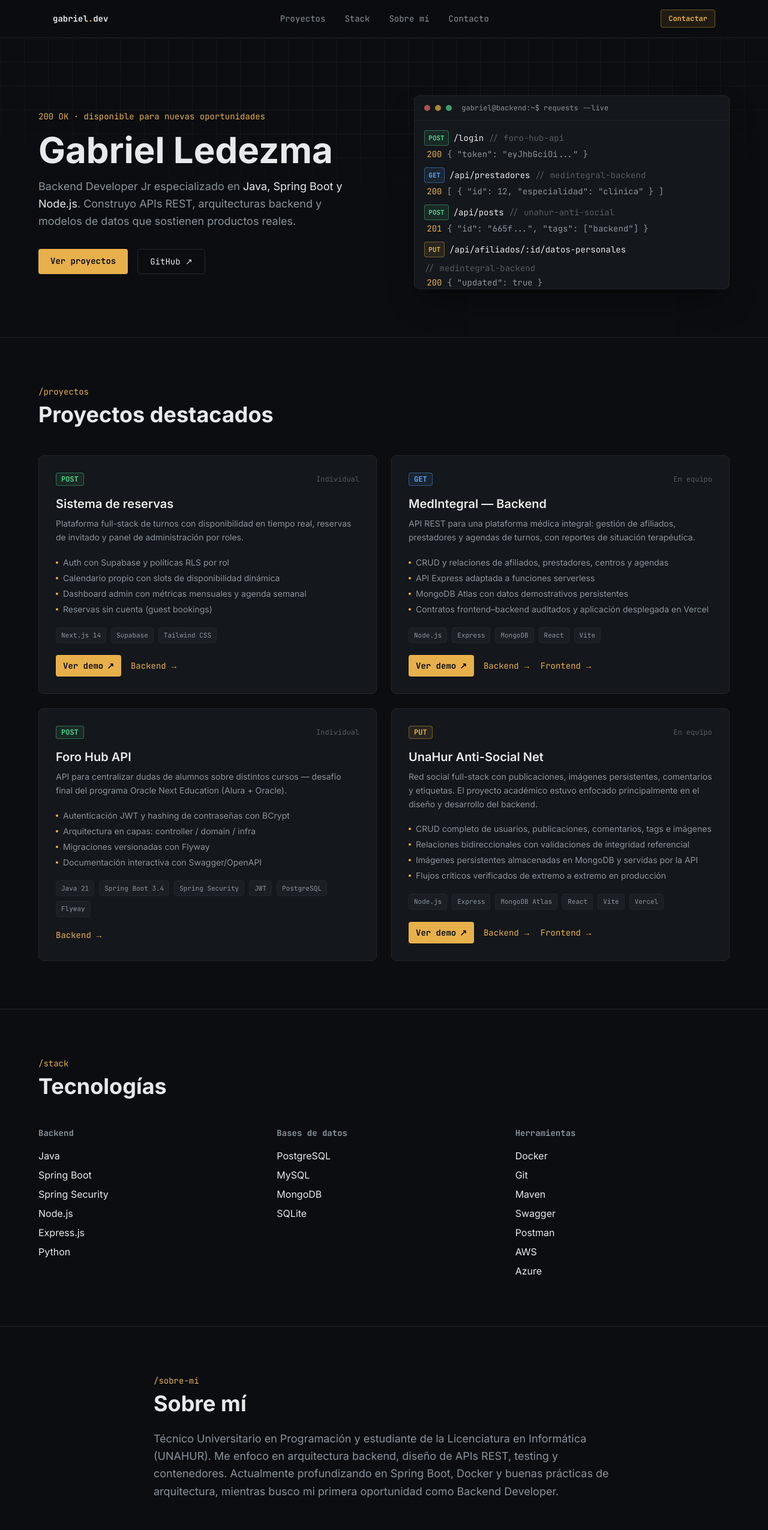
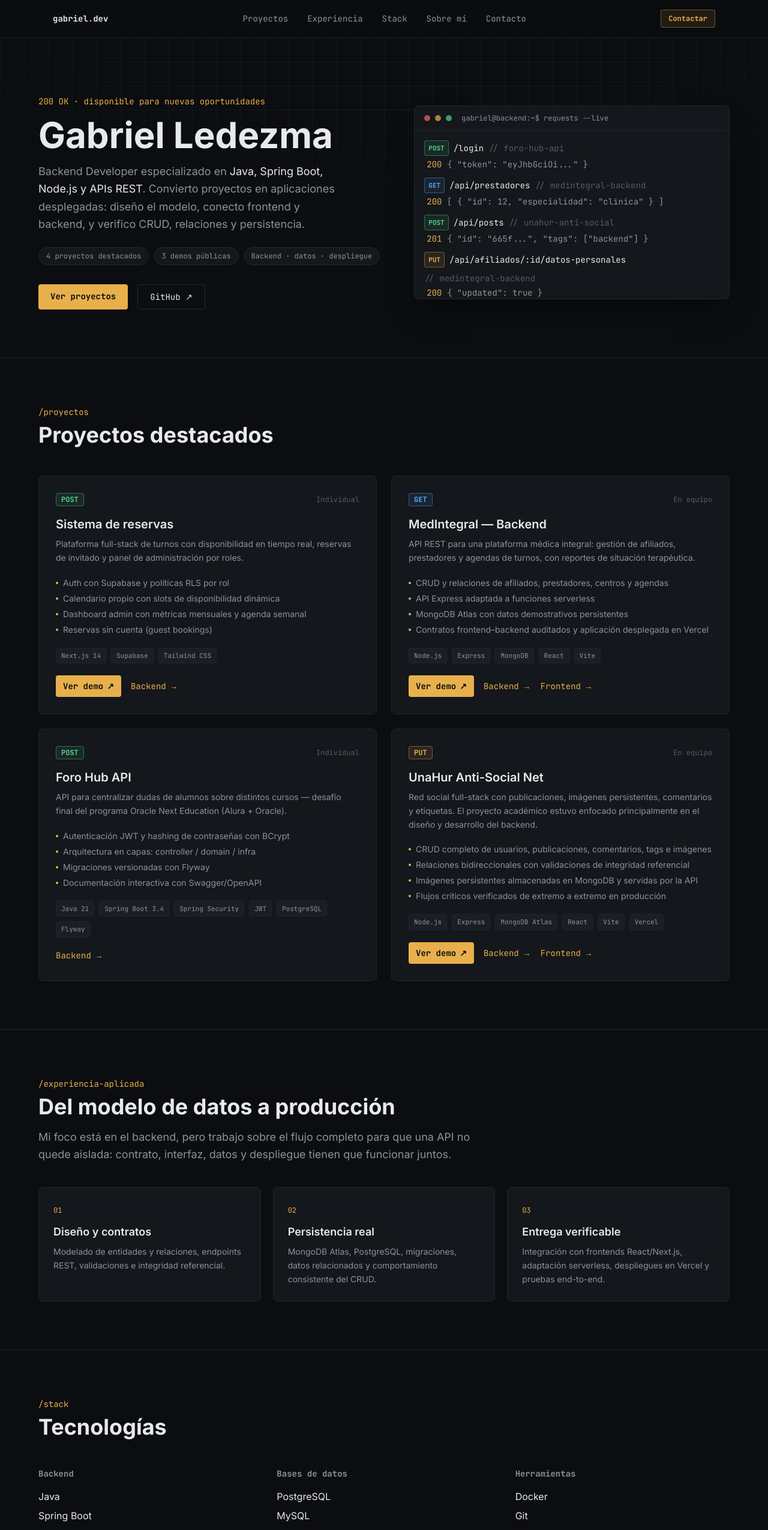
Before and after one commit to gabrielledezma21/gabrielledezma-portfolio, a Next.js app: page / in a window 1280 px wide. Shown: the top 2551 px of the page at 60% size. Built offline with nearby package versions, Linux system fonts and the light colour scheme.

Commit message:
feat: present backend experience through production outcomes

```diff
--- a/app/page.tsx
+++ b/app/page.tsx
@@ -10,6 +10,7 @@ const STACK = {
 
 const NAV = [
   { href: "#proyectos", label: "Proyectos" },
+  { href: "#experiencia", label: "Experiencia" },
   { href: "#stack", label: "Stack" },
   { href: "#sobre-mi", label: "Sobre mí" },
   { href: "#contacto", label: "Contacto" },
@@ -53,11 +54,16 @@ export default function Home() {
               Gabriel Ledezma
             </h1>
             <p className="mt-4 max-w-lg text-lg leading-relaxed text-ink-muted">
-              Backend Developer Jr especializado en{" "}
-              <span className="text-ink">Java, Spring Boot y Node.js</span>. Construyo
-              APIs REST, arquitecturas backend y modelos de datos que sostienen
-              productos reales.
+              Backend Developer especializado en{" "}
+              <span className="text-ink">Java, Spring Boot, Node.js y APIs REST</span>.
+              Convierto proyectos en aplicaciones desplegadas: diseño el modelo,
+              conecto frontend y backend, y verifico CRUD, relaciones y persistencia.
             </p>
+            <div className="mt-6 flex flex-wrap gap-2 font-mono text-xs text-ink-muted">
+              <span className="rounded-full border border-line bg-bg-surface px-3 py-1.5">4 proyectos destacados</span>
+              <span className="rounded-full border border-line bg-bg-surface px-3 py-1.5">3 demos públicas</span>
+              <span className="rounded-full border border-line bg-bg-surface px-3 py-1.5">Backend · datos · despliegue</span>
+            </div>
             <div className="mt-8 flex flex-wrap gap-4">
               <a
                 href="#proyectos"
@@ -97,6 +103,47 @@ export default function Home() {
         </div>
       </section>
 
+
+      {/* Experiencia aplicada */}
+      <section id="experiencia" className="border-b border-line px-6 py-20">
+        <div className="mx-auto max-w-6xl">
+          <p className="mb-2 font-mono text-sm text-signal">/experiencia-aplicada</p>
+          <h2 className="mb-4 text-3xl font-bold text-ink sm:text-4xl">
+            Del modelo de datos a producción
+          </h2>
+          <p className="mb-10 max-w-3xl text-lg leading-relaxed text-ink-muted">
+            Mi foco está en el backend, pero trabajo sobre el flujo completo para que
+            una API no quede aislada: contrato, interfaz, datos y despliegue tienen que
+            funcionar juntos.
+          </p>
+          <div className="grid gap-5 md:grid-cols-3">
+            {[
+              {
+                code: "01",
+                title: "Diseño y contratos",
+                text: "Modelado de entidades y relaciones, endpoints REST, validaciones e integridad referencial.",
+              },
+              {
+                code: "02",
+                title: "Persistencia real",
+                text: "MongoDB Atlas, PostgreSQL, migraciones, datos relacionados y comportamiento consistente del CRUD.",
+              },
+              {
+                code: "03",
+                title: "Entrega verificable",
+                text: "Integración con frontends React/Next.js, adaptación serverless, despliegues en Vercel y pruebas end-to-end.",
+              },
+            ].map((item) => (
+              <article key={item.code} className="rounded-lg border border-line bg-bg-surface p-6">
+                <span className="font-mono text-xs text-signal">{item.code}</span>
+                <h3 className="mt-3 text-lg font-semibold text-ink">{item.title}</h3>
+                <p className="mt-2 text-sm leading-relaxed text-ink-muted">{item.text}</p>
+              </article>
+            ))}
+          </div>
+        </div>
+      </section>
+
       {/* Stack */}
       <section id="stack" className="border-b border-line px-6 py-20">
         <div className="mx-auto max-w-6xl">
@@ -129,11 +176,13 @@ export default function Home() {
           <p className="mb-2 font-mono text-sm text-signal">/sobre-mi</p>
           <h2 className="mb-6 text-3xl font-bold text-ink sm:text-4xl">Sobre mí</h2>
           <p className="text-lg leading-relaxed text-ink-muted">
-            Técnico Universitario en Programación y estudiante de la Licenciatura en
-            Informática (UNAHUR). Me enfoco en arquitectura backend, diseño de APIs
-            REST, testing y contenedores. Actualmente profundizando en Spring Boot,
-            Docker y buenas prácticas de arquitectura, mientras busco mi primera
-            oportunidad como Backend Developer.
+            Soy Técnico Universitario en Programación y estudiante de la Licenciatura
+            en Informática en la UNAHUR. Disfruto encontrar fallas que cruzan varias
+            capas —rutas, validaciones, relaciones y persistencia— y convertirlas en
+            soluciones comprobables. Trabajo principalmente con Java/Spring Boot y
+            Node.js/Express, sin perder de vista la integración con el producto que
+            consume la API. Busco una oportunidad para crecer como Backend Developer
+            y aportar esta mirada práctica desde el primer día.
           </p>
         </div>
       </section>
```
